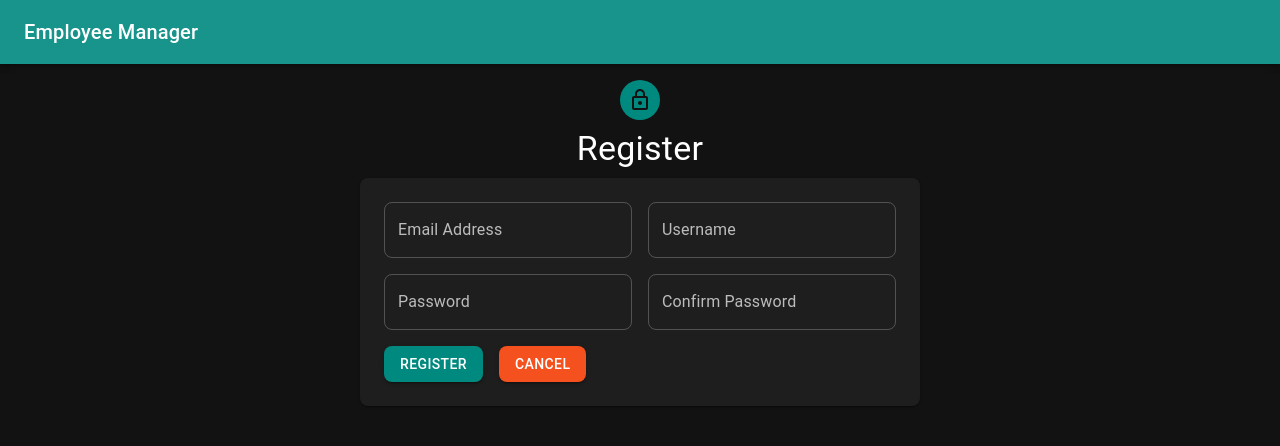
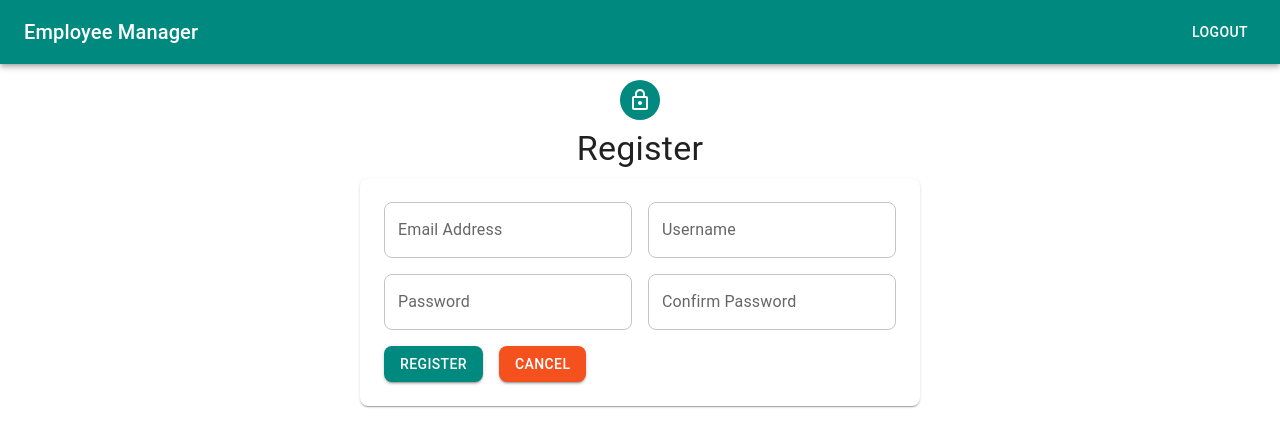
Before and after one commit to jamest11/101049351_comp3123_assignment2_reactjs, a React (Create React App) app: page /register in a window 1280 px wide. Shown: the top 446 px of the page. Built offline with nearby package versions, Linux system fonts and the light colour scheme; sample sign-in values are in the browser's storage; the HTML template or start-up script is replaced by a standard one.

Commit message:
Update MUI styling

```diff
--- a/src/App.js
+++ b/src/App.js
@@ -6,16 +6,20 @@ import AuthContextProvider from './components/security/AuthContextProvider';
 import EmployeeForm from './components/pages/EmployeeForm';
 import EmployeeView from './components/pages/EmployeeView';
 import Register from './components/pages/Register';
-import Layout from './components/pages/Layout';
+import Layout, {appTheme} from './components/pages/Layout';
+import {CssBaseline, ThemeProvider} from "@mui/material";
 
 const App = () => {
   return (
+    <ThemeProvider theme={appTheme}>
+      <CssBaseline />
       <AuthContextProvider>
+        <Layout>
           <Routes>
             <Route
               path="/"
               element={
-              <PrivateRoute><Layout><Home /></Layout></PrivateRoute>
+                <PrivateRoute><Home /></PrivateRoute>
               } />
             <Route
               path="add-employee"
@@ -34,16 +38,14 @@ const App = () => {
               } />
             <Route
               path="/login"
-            element={
-              <Layout><Login /></Layout>
-            } />
+              element={<Login />} />
             <Route
               path="/register"
-            element={
-              <Layout><Register /></Layout>
-            } />
+              element={<Register />} />
           </Routes>
+        </Layout>
       </AuthContextProvider>
+    </ThemeProvider>
   );
 };
 
--- a/src/components/common/NavBar.js
+++ b/src/components/common/NavBar.js
@@ -1,6 +1,16 @@
-import { AppBar, Box, Toolbar, Typography } from '@mui/material';
+import { AppBar, Box, Toolbar, Typography, Button } from '@mui/material';
+import {useAuth} from "../security/AuthContextProvider";
+import {useNavigate} from "react-router-dom";
 
 const NavBar = () => {
+  const { token, handleLogout } = useAuth();
+  const navigate = useNavigate();
+
+  const handleClick = () => {
+    handleLogout();
+    navigate('/login', { state: { message: { text: 'Logged out', severity: 'success' }}});
+  };
+
   return (
     <Box sx={{ flexGrow: 1 }}>
       <AppBar position="static" color="primary" enableColorOnDark>
@@ -8,6 +18,8 @@ const NavBar = () => {
           <Typography variant="h6" component="div" sx={{ flexGrow: 1 }}>
             Employee Manager
           </Typography>
+          {token && (
+            <Button color="inherit" onClick={handleClick}>Logout</Button>)}
         </Toolbar>
       </AppBar>
     </Box>
--- a/src/components/pages/EmployeeList.js
+++ b/src/components/pages/EmployeeList.js
@@ -1,18 +1,31 @@
 import { useState, useEffect} from 'react';
 import { useNavigate } from 'react-router-dom';
-import { Table, TableHead, TableBody, TableRow, TableCell, TableContainer, Paper, Button, FormGroup } from '@mui/material';
+import {
+  Table,
+  TableHead,
+  TableBody,
+  TableRow,
+  TableCell,
+  TableContainer,
+  Paper,
+  Button,
+  FormGroup,
+  CircularProgress, LinearProgress
+} from '@mui/material';
 import apiService from '../../services/apiService';
 import { useAuth } from '../security/AuthContextProvider';
 
 
 const EmployeeList = () => {
   const [employees, setEmployees] = useState([]);
+  const [loading, setLoading] = useState(true);
   const { checkAuth } = useAuth();
   const navigate = useNavigate();
 
   const fetchData = async () => {
     const res = await apiService.getEmployees();
     setEmployees(res.data);
+    setLoading(false);
   };
 
   useEffect(() => {
@@ -37,6 +50,9 @@ const EmployeeList = () => {
 
   return (
     <TableContainer component={Paper}>
+      {loading ? (
+        <LinearProgress />
+      ) : (
       <Table>
         <TableHead>
           <TableRow>
@@ -62,7 +78,7 @@ const EmployeeList = () => {
             </TableRow>
           ))}
         </TableBody>
-      </Table>
+      </Table>)}
     </TableContainer>
   );
 };
--- a/src/components/pages/Home.js
+++ b/src/components/pages/Home.js
@@ -1,37 +1,27 @@
 import { useEffect } from 'react';
-import { Link, useLocation, useNavigate } from 'react-router-dom';
-import { Typography, FormGroup, Button, Box } from "@mui/material";
-import { useAuth } from '../security/AuthContextProvider';
+import { Link, useLocation } from 'react-router-dom';
+import { Typography, Button } from "@mui/material";
 import EmployeeList from './EmployeeList';
 import Div from "../common/Div";
 
 const Home = () => {
-
-  const navigate = useNavigate();
 
   useEffect(() => {
     document.title = 'Home';
   }, []);
 
   const location = useLocation();
-  const { handleLogout } = useAuth();
-
-  const handleClick = (event) => {
-    handleLogout();
-    navigate('/login');
-  };
 
   return (
-    <Div className="FlexColumn">
-      <Link onClick={handleClick}>Logout</Link>
+    <Div className="FlexColumn" sx={{ alignItems: 'flex-start', width: 'fit-content', mx: 'auto' }}>
       { location.state && location.state.message && (
           <div>{location.state.message}</div>
       )}
       <Typography variant="h4" component="h4" sx={{ my: 1 }}>Employees</Typography>
-      <div>
+      <Div sx={{ minWidth: { md: 800 } }}>
         <EmployeeList />
         <Button sx={{ mt: 2 }} component={Link} to="/add-employee" variant="contained" color="primary">Add Employee</Button>
-      </div>
+      </Div>
     </Div>
   );
 };
--- a/src/components/pages/Layout.js
+++ b/src/components/pages/Layout.js
@@ -1,10 +1,10 @@
-import { Box, Container, ThemeProvider, CssBaseline } from '@mui/material';
+import { Box, Container } from '@mui/material';
 import { createTheme } from "@mui/material/styles";
 import NavBar from '../common/NavBar';
 
 const appTheme = createTheme({
   palette: {
-    mode: 'dark',
+    mode: 'light',
     primary: {
       main: '#00897f',
     },
@@ -19,7 +19,7 @@ const appTheme = createTheme({
     MuiDiv: {
       styleOverrides: {
         root: {
-          '&.FlexColumn': { display: 'flex', flexDirection: 'column', alignItems: 'center' }
+          '&.FlexColumn': { display: 'flex', flexDirection: 'column' }
         }
       }
     }
@@ -28,16 +28,14 @@ const appTheme = createTheme({
 
 const Layout = ({ children }) => {
   return (
-    <ThemeProvider theme={appTheme}>
-      <CssBaseline />
     <Box>
       <NavBar />
       <Container component="main">
         { children }
       </Container>
     </Box>
-    </ThemeProvider>
   );
 };
 
 export default Layout;
+export { appTheme };
--- a/src/components/pages/Login.js
+++ b/src/components/pages/Login.js
@@ -1,9 +1,9 @@
-import { useState, useEffect } from 'react';
-import { Navigate, useNavigate } from 'react-router-dom';
+import {useEffect, useState} from 'react';
+import {Navigate, useLocation, useNavigate} from 'react-router-dom';
 import apiService from '../../services/apiService';
 import { useAuth } from "../security/AuthContextProvider";
 import { useForm } from "react-hook-form";
-import { Button, Box, Paper, TextField, Typography, FormGroup, Avatar } from '@mui/material';
+import {Button, Box, Paper, TextField, Typography, FormGroup, Avatar, Alert} from '@mui/material';
 import LoginOutlinedIcon from '@mui/icons-material/LoginOutlined';
 import Div from "../common/Div";
 
@@ -15,8 +15,13 @@ const Login = () => {
 
   const { register, handleSubmit, setError, formState: { errors } } = useForm();
   const { token, handleLogin } = useAuth();
+  const [message, setMessage] = useState();
   const navigate = useNavigate();
-  const [message, setMessage] = useState();
+  const location = useLocation();
+
+  useEffect(() => {
+    setMessage(location.state?.message);
+  },[location.state]);
 
   if(token) {
     return (<Navigate to="/" replace />);
@@ -28,7 +33,7 @@ const Login = () => {
         handleLogin(res.data.jwt_token);
         navigate('/');
       })
-      .catch(err => setMessage(err.response.data.message));
+      .catch(console.error);
   };
 
   const handleClick = () => {
@@ -36,11 +41,16 @@ const Login = () => {
   };
 
   return (
-    <Div className="FlexColumn" sx={{ mt: 2 }}>
+    <Div className="FlexColumn" sx={{ mt: 2, alignItems: 'center'}}>
       <Avatar sx={{ backgroundColor: 'primary.main' }}>
         <LoginOutlinedIcon />
       </Avatar>
       <Typography variant="h4" component="h4" sx={{ my: 1 }}>Login</Typography>
+
+      {message && (
+        <Alert onClose={() => setMessage(undefined)} severity={message.severity} sx={{ mb: 2 }}>{message.text}</Alert>
+      )}
+
       <Paper>
         <Box
           sx={{ px: 3, py: 1 }}
--- a/src/components/pages/Register.js
+++ b/src/components/pages/Register.js
@@ -18,7 +18,7 @@ const Register = () => {
   };
 
   return (
-    <Div className="FlexColumn" sx={{ mt: 2 }}>
+    <Div className="FlexColumn" sx={{ mt: 2, alignItems: 'center' }}>
       <Avatar sx={{ backgroundColor: 'primary.main' }}>
         <LockOutlinedIcon />
       </Avatar>
```
Lines whose indentation alone changed are shown as unchanged.
